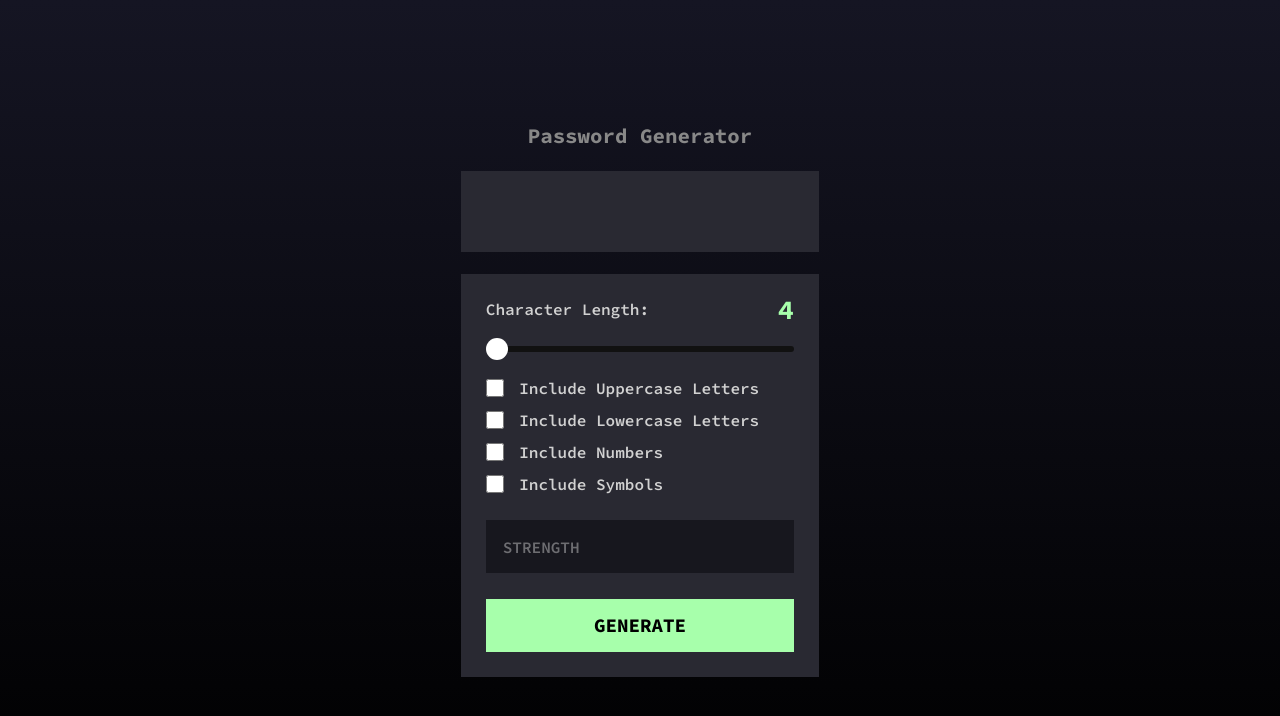
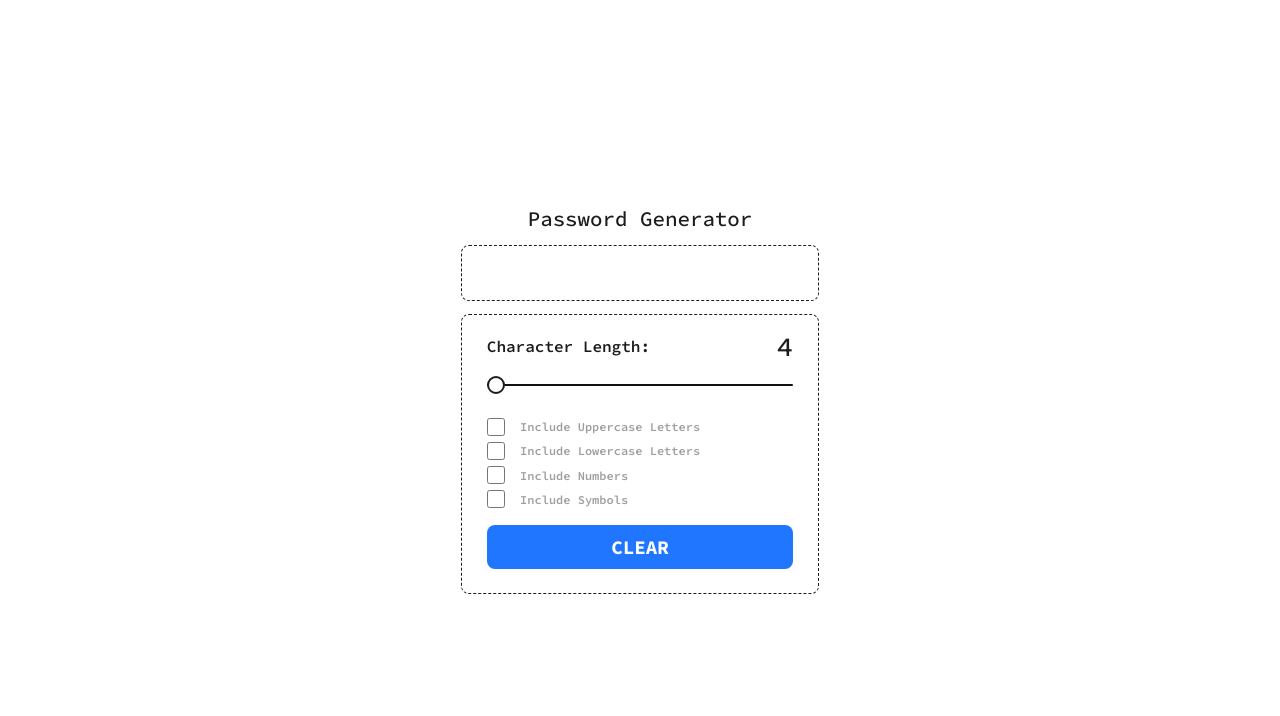
Before and after one commit to TypeZ3R0/password-generator, a plain HTML site: page index.html in a window 1280 px wide. Both pictures are taken after a click on the button "GENERATE". Drawn offline with Linux system fonts and the light colour scheme.

Commit message:
Update main.js, change inclustions from concat at check to flexible toggle with a js object and then concat at generation

```diff
--- a/index.html
+++ b/index.html
@@ -34,30 +34,30 @@
                     </div>
                     <input type="range" name="" id="char-len-slider" class="slider" value="4" min="4" max="16">
                     <div class="checkboxes">
-                        <div class="d-flex" style="width: 100%;">
+                        <div class="d-flex check-div">
                             <input type="checkbox" name="" id="uppercase" class="inclusion-check">
-                            <label for="" style="margin-left: 5%; font-weight: 600;">Include Uppercase Letters</label>
+                            <label for="" class="label-style">Include Uppercase Letters</label>
                         </div>
-                        <div class="d-flex" style="width: 100%;">
+                        <div class="d-flex check-div">
                             <input type="checkbox" name="" id="lowercase" class="inclusion-check">
-                            <label for="" style="margin-left: 5%; font-weight: 600;">Include Lowercase Letters</label>
+                            <label for="" class="label-style">Include Lowercase Letters</label>
                         </div>
-                        <div class="d-flex" style="width: 100%;">
+                        <div class="d-flex check-div">
                             <input type="checkbox" name="" id="numbers" class="inclusion-check">
-                            <label for="" style="margin-left: 5%; font-weight: 600;">Include Numbers</label>
+                            <label for="" class="label-style">Include Numbers</label>
                         </div>
-                        <div class="d-flex" style="width: 100%;">
+                        <div class="d-flex check-div">
                             <input type="checkbox" name="" id="symbols" class="inclusion-check">
-                            <label for="" style="margin-left: 5%; font-weight: 600;">Include Symbols</label>
+                            <label for="" class="label-style">Include Symbols</label>
                         </div>
                     </div>
-                    <div class="strength-indicator d-flex">
+                    <!-- <div class="strength-indicator d-flex">
                         <h4>STRENGTH</h4>
                         <div></div>
                         <div></div>
                         <div></div>
                         <div></div>
-                    </div>
+                    </div> -->
                     <button class="generate-btn" id="generate-btn" type="button">GENERATE</button>
                 </form>
             </div>
--- a/main.js
+++ b/main.js
@@ -1,5 +1,3 @@
-window.onload = (event) => {
-
 // Selecting the HTML elements
 const slider = document.querySelector("#char-len-slider");
 const sliderValue = document.querySelector("#slider-value");
@@ -16,60 +14,73 @@ window.onload = (event) => {
 const numberChars = "0123456789";
 const specialChars = "!#$%&'()*+,-./:;<=>?@[]^_`{|}~";
 
-
-    let characters = "";
-    let password = "";
-
-
 // Updating the slider on sliding
 const generateSliderValue = () => {
     sliderValue.innerHTML = slider.value;
-        slider.oninput = function() {
+    slider.oninput = function () {
         sliderValue.innerHTML = this.value;
-        }
+    };
 
-        const currentSliderValue = Number(sliderValue.innerHTML);
+    const currentSliderValue = slider.value;
     return currentSliderValue;
-    }
-
+};
 generateSliderValue();
 
+// Characters object for inclusions
+let characters = {
+    lowercase: null,
+    uppercase: null,
+    numbers: null,
+    spCharacters: null,
+};
 
-    uppercaseCheck.onclick = function() {
-        if(uppercaseCheck.checked) {
-            characters += uppercaseChars;
+// Handling inclusions
+uppercaseCheck.addEventListener("input", (e) => {
+    e.target.checked
+    ? (characters = { ...characters, uppercase: uppercaseChars })
+    : (characters = { ...characters, uppercase: null });
+});
+lowercaseCheck.addEventListener("input", (e) => {
+    e.target.checked
+    ? (characters = { ...characters, lowercase: lowercaseChars })
+    : (characters = { ...characters, lowercase: null });
+});
+numberCheck.addEventListener("input", (e) => {
+    e.target.checked
+    ? (characters = { ...characters, numbers: numberChars })
+    : (characters = { ...characters, numbers: null });
+});
+symbolsCheck.addEventListener("input", (e) => {
+    e.target.checked
+    ? (characters = { ...characters, spCharacters: specialChars })
+    : (characters = { ...characters, spCharacters: null });
+});
+
+// Final password output variable
+let password = "";
+
+// Generate password from concatenating the checked inclusions
+const generatePass = () => {
+    let concatString = "";
+    for (const key in characters) {
+        if (characters[key] !== null) concatString += characters[key];
     }
-    }
-
-    lowercaseCheck.onclick = function() {
-        if(lowercaseCheck.checked) {
-            characters += lowercaseChars;
-        }
-    }
-
-    numberCheck.onclick = function() {
-        if(numberCheck.checked) {
-            characters += numberChars;
-        }
-    }
-
-    symbolsCheck.onclick = function() {
-        if(symbolsCheck.checked) {
-            characters += specialChars;
-        }
-    }
-
-    const generatePass = () => {
+    console.log(concatString);
     for (let i = 0; i < generateSliderValue(); i++) {
-            const randomNo = Math.floor(Math.random() * characters.length)
-            password += characters.charAt(randomNo)
+        const randomNo = Math.floor(Math.random() * concatString.length);
+        password += concatString.charAt(randomNo);
     }
     return password;
+};
+
+// Display the generated password
+generateBtn.addEventListener("click", (event) => {
+    if (!password) {
+        passwordDisplay.innerHTML = generatePass();
+        generateBtn.innerHTML = "CLEAR"
+    } else {
+        password = "";
+        passwordDisplay.innerHTML = "P4$5W0RD!";
+        generateBtn.innerHTML = "GENERATE"
     }
-
-
-    generateBtn.addEventListener("click", (event) => {
-        passwordDisplay.innerHTML = generatePass();
 });
-
-}
--- a/styles.css
+++ b/styles.css
@@ -21,12 +21,12 @@ main {
     width: 100%;
     height: 100vh;
     justify-content: center;
-    background: linear-gradient(0deg, #000000, #151523)
+    background-color: #fff;
 }
 
 .password-gen-card {
     width: 28%;
-    height: 72%;
+    height: 25rem;
     flex-direction: column;
     justify-content: space-around;
 }
@@ -34,13 +34,15 @@ main {
 .password-gen-card h3 {
     text-align: center;
     font-size: 1.3rem;
-    color: #888888;
+    color: #1c1c1c;
+    font-weight: 500;
 }
 
 .password-box {
     width: 100%;
     height: 14%;
-    background-color: #292932;
+    border: 1.2px dashed #1c1c1c;
+    border-radius: 8px;
     position: relative;
 }
 
@@ -49,15 +51,29 @@ main {
     top: 50%;
     transform: translateY(-50%);
     padding: 25px;
-    color: #696969;
+    color: #1c1c1c;
     font-size: 1.7rem;
+    font-weight: 500;
 }
 
 .inclusions {
     width: 100%;
     height: 70%;
-    background-color: #292932;
-    padding: 25px;
+    border: 1.2px dashed #1c1c1c;
+    border-radius: 8px;
+    padding: 24px 25px;
+}
+
+.check-div {
+    width: 100%;
+    margin-bottom: 2%;
+}
+
+.label-style {
+    margin-left: 5%;
+    font-weight: 600;
+    font-size: 12px;
+    color: #9e9e9e;
 }
 
 .password-gen-form {
@@ -75,17 +91,19 @@ main {
 
 .char-length h4 {
     font-weight: 600;
+    color: #1c1c1c;
 }
 
 .char-length h2 {
     font-size: 1.7rem;
-    color: #a7ffab;
+    color: #1c1c1c;
+    font-weight: 500;
 }
 
 .slider {
     -webkit-appearance: none;
     width: 100%;
-    height: 6.5px;
+    height: 2px;
     border-radius: 25px;
     background: #111111;
     outline: none;
@@ -97,10 +115,11 @@ main {
 .slider::-webkit-slider-thumb {
     -webkit-appearance: none;
     appearance: none;
-    width: 22px;
-    height: 22px;
+    width: 18px;
+    height: 18px;
     border-radius: 50%;
-    background: #ffffff;
+    background-color: #fff;
+    border: 2px solid #1c1c1c;
     cursor: pointer;
 }
 
@@ -130,6 +149,7 @@ main {
 }
 
 .strength-indicator {
+    margin-top: 2%;
     width: 100%;
     height: 15%;
     background-color: #101016b4;
@@ -147,13 +167,15 @@ main {
     font-weight: 700;
     font-size: 1.2rem;
     width: 100%;
-    height: 15%;
-    background-color: #a7ffab;
+    padding: 0.6rem 0rem;
+    border-radius: 8px;
+    background-color: #2176ff;
+    color: #fff;
     border: none;
     cursor: pointer;
 }
 
 .generate-btn:hover {
-    background-color: #7bff82;
+    background-color: #5496ff;
     transition: 0.15s ease-in-out;
 }
```
Also changed, not shown: 1 other file. Lines whose indentation alone changed are shown as unchanged.
